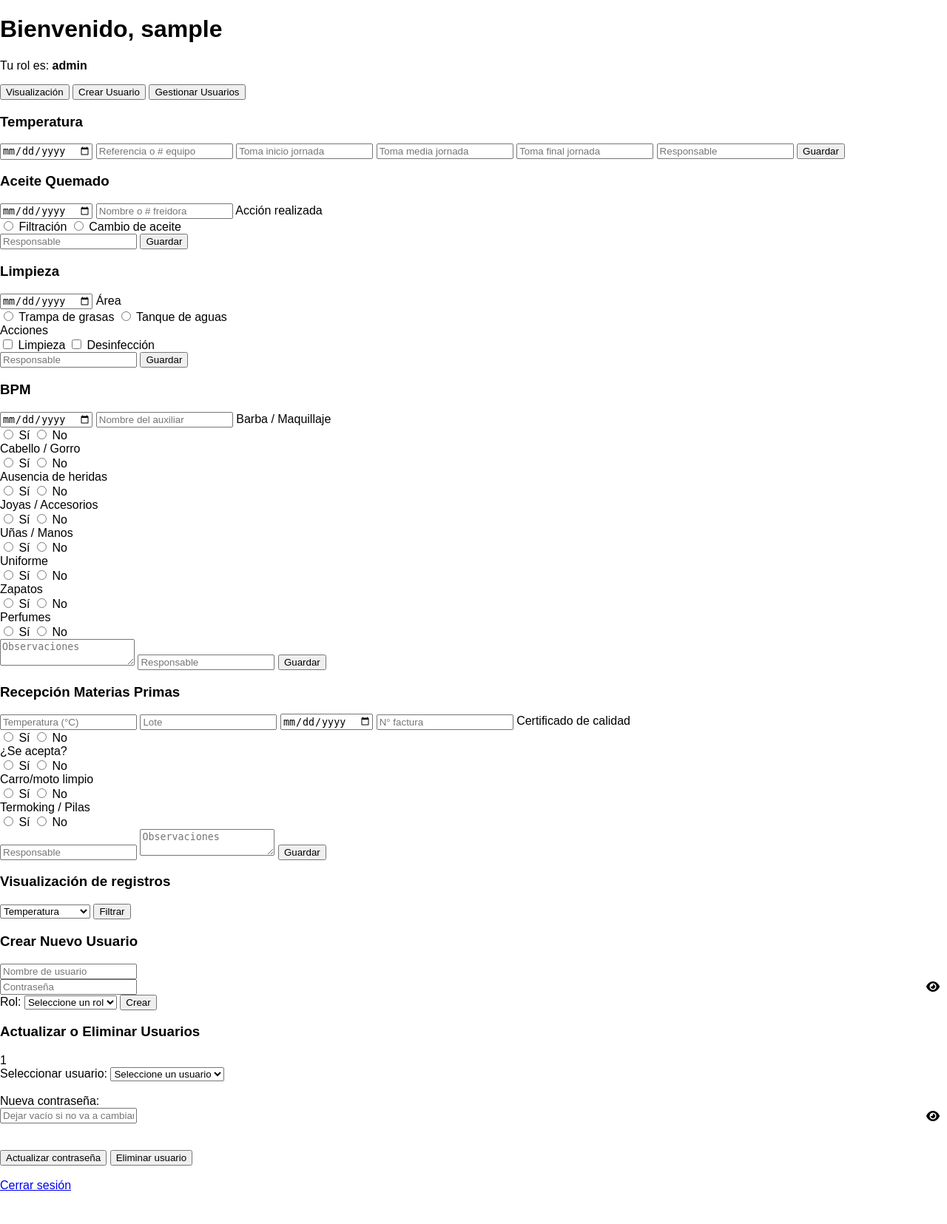
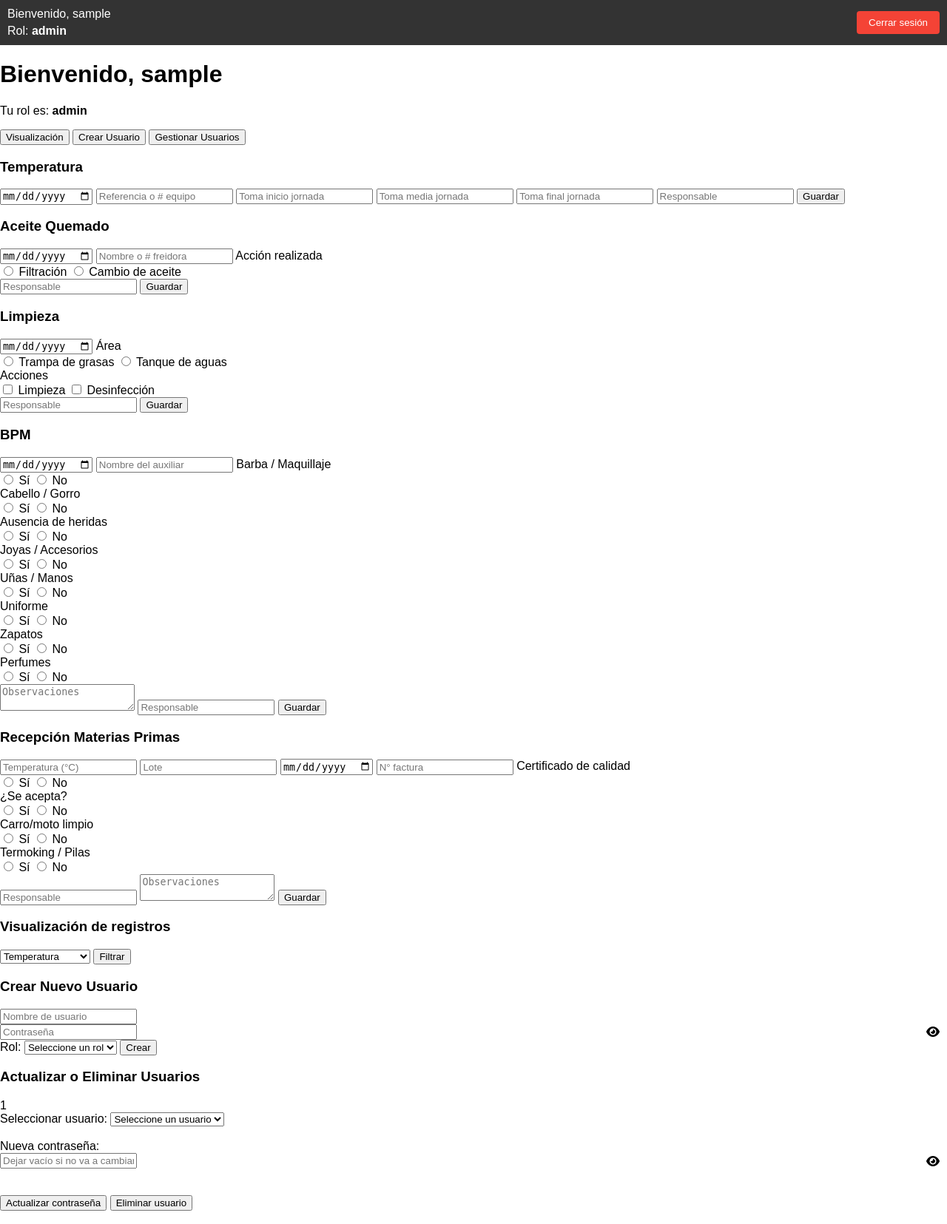
Before and after one commit to CoordinadorPG/bd_RRHH, a Flask app: page / in a window 1280 px wide. Shown: the whole page at 74% size. Before the commit the page ends 1610 px from the top, so only its background shows below. Run offline with Flask 3, Linux system fonts and the light colour scheme; the visitor is signed in with stand-in values (Sample User, id 1).

Commit message:
Update dashboard.html
Ajuste botón de cerrar sesión#3

```diff
--- a/templates/dashboard.html
+++ b/templates/dashboard.html
@@ -1,9 +1,9 @@
+<!DOCTYPE html>
 <!DOCTYPE html>
 <html lang="es">
 <link rel="stylesheet" href="https://cdnjs.cloudflare.com/ajax/libs/font-awesome/6.4.0/css/all.min.css">
 <head>
   <meta name="viewport" content="width=device-width, initial-scale=1.0">
-  <!-- tu CSS -->
   <style>
     body {
       margin: 0;
@@ -22,28 +22,19 @@
 
     .nav-links {
       display: flex;
-      flex-wrap: wrap;
-      gap: 10px;
+      flex-direction: column;
+      gap: 5px;
     }
 
-    .nav-links a {
+    .nav-links span {
       color: white;
-      text-decoration: none;
-      padding: 8px 12px;
-      border-radius: 4px;
-    }
-
-    .nav-links a:hover {
-      background-color: #555;
     }
 
     .logout-area {
-      flex: 1;
       text-align: right;
     }
 
     .logout-form {
-      height: auto;
       display: inline-block;
     }
 
@@ -58,15 +49,13 @@
 
     @media (max-width: 768px) {
       .nav-links {
-        flex-direction: column;
         align-items: flex-start;
-        width: 100%;
       }
 
       .logout-area {
-        text-align: left;
         width: 100%;
         margin-top: 10px;
+        text-align: left;
       }
     }
   </style>
@@ -103,8 +92,18 @@
     }
   }
 </script>
-
 <body>
+  <div class="navbar">
+    <div class="nav-links">
+      <span>Bienvenido, {{ username }}</span>
+      <span>Rol: <strong>{{ rol }}</strong></span>
+    </div>
+    <div class="logout-area">
+      <form class="logout-form" method="GET" action="{{ url_for('logout') }}">
+        <button type="submit">Cerrar sesión</button>
+      </form>
+    </div>
+  </div>
   <h1>Bienvenido, {{ username }}</h1>
   <p>Tu rol es: <strong>{{ rol }}</strong></p>
   <div class="layout">
@@ -357,7 +356,6 @@
 	</div>
 
   <br>
-  <a href="{{ url_for('logout') }}">Cerrar sesión</a>
 
   <script>
     function mostrar(id) {
```
